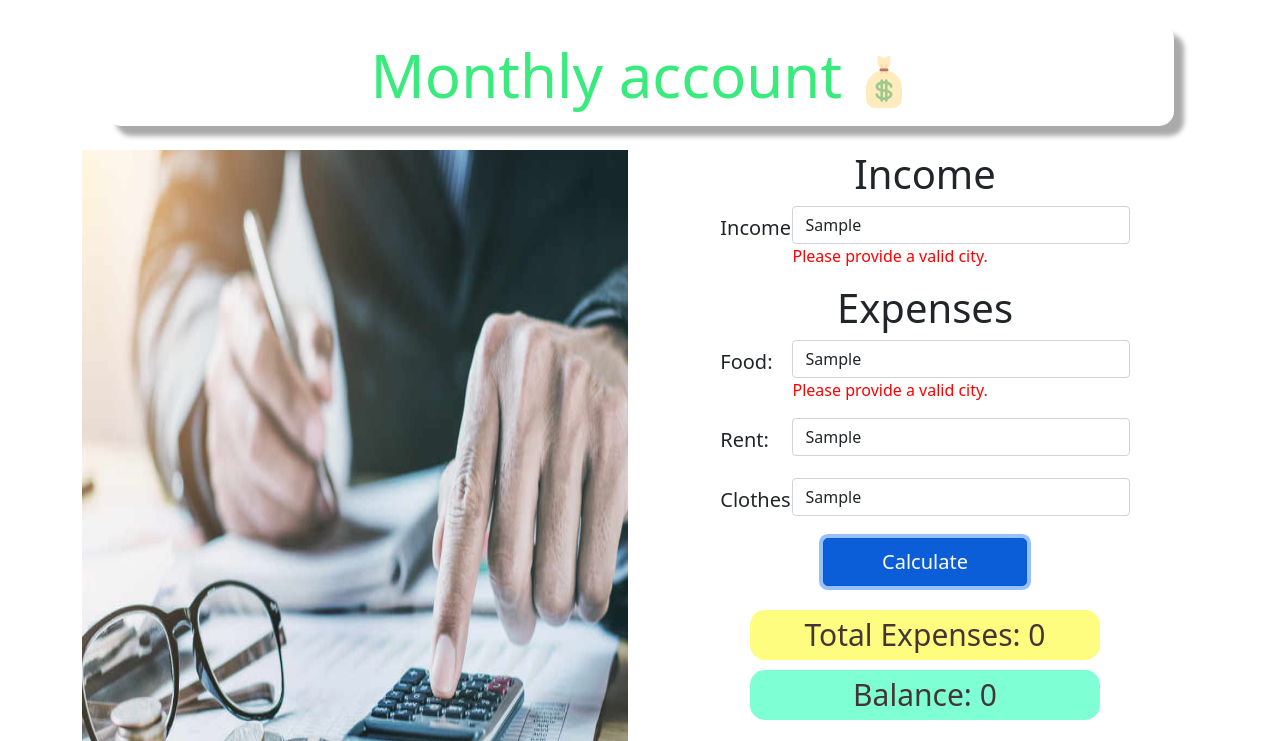
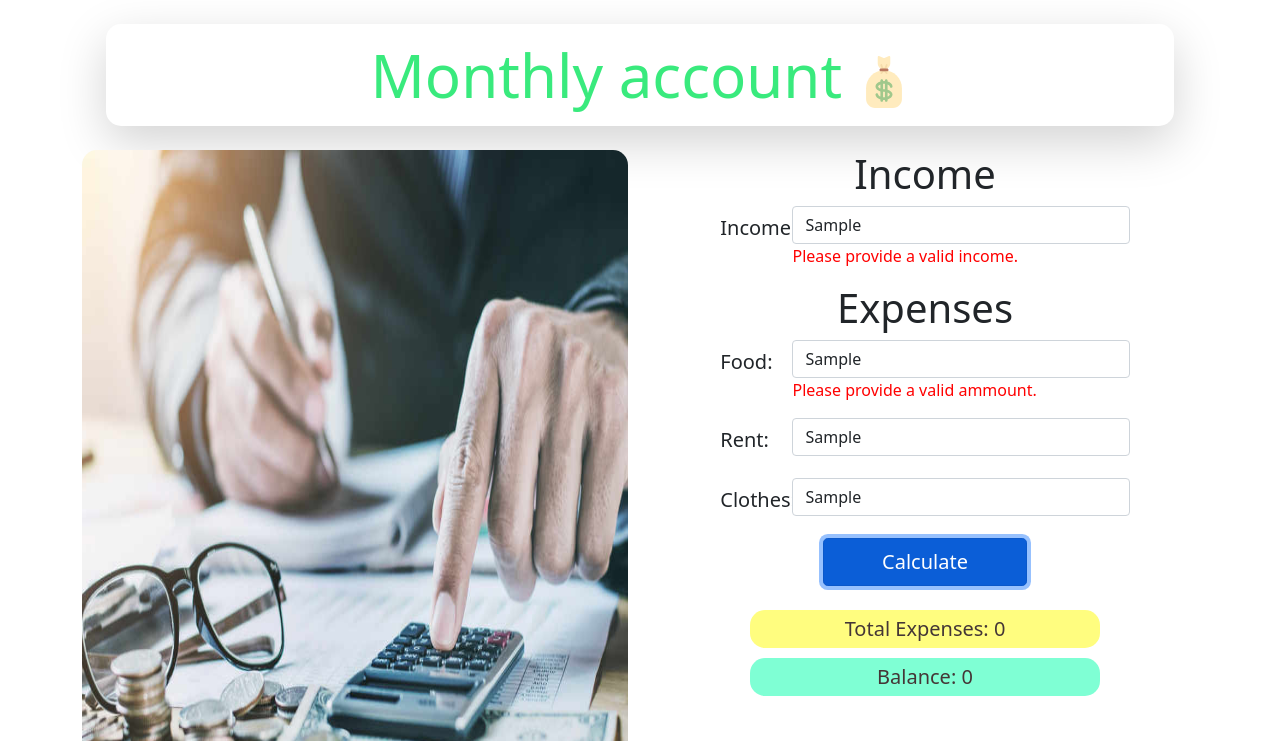
Before and after one commit to Reduan413/money-master, a plain HTML site: page index.html in a window 1280 px wide. Both pictures are taken after typing "Sample", "Sample", "Sample", "Sample", "Sample" into the empty fields and a click on the button "Calculate". Shown: the top 741 px of the page. Drawn offline with nearby package versions, Linux system fonts and the light colour scheme.

Commit message:
add update

```diff
--- a/index.html
+++ b/index.html
@@ -26,7 +26,7 @@
   </head>
   <body>
     <main class="container mb-5">
-      <h1 class="text-center m-4 top-heading">
+      <h1 class="text-center m-4 top-heading shadow-lg">
         Monthly account
         <img src="images/money-bag.svg" class="heading-img" alt="" />
       </h1>
@@ -43,7 +43,7 @@
               >
               <div class="col-sm-10">
                 <input type="text" class="form-control" id="inputIncome" />
-                <div class="feedback" id="incomeFeedback">Please provide a valid city.</div>
+                <div class="feedback" id="incomeFeedback">Please provide a valid income.</div>
                 <div class="feedback" id="incomeFeedback2">Income balance is more then Expenses</div>
               </div>
             </div>
@@ -54,7 +54,7 @@
               >
               <div class="col-sm-10">
                 <input type="text" class="form-control" id="inputFood" />
-                <div class="feedback" id="foodFeedback"/>Please provide a valid city.</div>
+                <div class="feedback" id="foodFeedback"/>Please provide a valid ammount.</div>
               </div>
             </div>
             <div class="mb-3 row">
@@ -63,7 +63,7 @@
               >
               <div class="col-sm-10">
                 <input type="text" class="form-control" id="inputRent" />
-                <div class="feedback" id="rentFeedback">Please provide a valid city.</div>
+                <div class="feedback" id="rentFeedback">Please provide a valid ammount.</div>
               </div>
             </div>
             <div class="mb-3 row">
@@ -72,7 +72,7 @@
               >
               <div class="col-sm-10">
                 <input type="text" class="form-control" id="inputClothes" />
-                <div class="feedback" id="clothesFeedback">Please provide a valid city.</div>
+                <div class="feedback" id="clothesFeedback">Please provide a valid ammount.</div>
               </div>
             </div>
             <div class="d-grid gap-2 col-6 mx-auto">
@@ -99,7 +99,7 @@
                 </div>
               </div>
               <div class="feedback"  id="saveFeedback">
-                Please provide a valid city.
+                Please provide a valid ammount.
               </div>
               <div class="feedback"  id="saveFeedback2">
                 Your saveing Percentage is more then your Income.
--- a/js/app.js
+++ b/js/app.js
@@ -1,28 +1,35 @@
 //calculate expenses
 function expenses() {
+  //get expenses input
   const foodInput = document.getElementById("inputFood").value;
   const rentInput = document.getElementById("inputRent").value;
   const clothesInput = document.getElementById("inputClothes").value;
+
+  //converting the value in number
   const food = parseInt(foodInput);
   const rent = parseInt(rentInput);
   const clothes = parseInt(clothesInput);
 
   let totalExpenses = 0;
+  console.log(totalExpenses)
 
+  //check expenses input value & sum the values
   if (isNaN(food) || food < 0) {
     document.getElementById("foodFeedback").classList.add("active");
   } else if (isNaN(rent) || rent < 0) {
     document.getElementById("rentFeedback").classList.add("active");
+    document.getElementById("foodFeedback").classList.remove("active");
   } else if (isNaN(clothes) || clothes < 0) {
     document.getElementById("clothesFeedback").classList.add("active");
+    document.getElementById("rentFeedback").classList.remove("active");
   } else {
     totalExpenses = food + rent + clothes;
     document.getElementById("foodFeedback").classList.remove("active");
     document.getElementById("rentFeedback").classList.remove("active");
     document.getElementById("clothesFeedback").classList.remove("active");
   }
-
-  //display expenses
+console.log(totalExpenses)
+  //display & return expenses
   const displayExpenses = document.getElementById("expensesBalance");
   displayExpenses.innerHTML = totalExpenses;
   return totalExpenses;
@@ -30,10 +37,14 @@ function expenses() {
 
 //calculate balance
 document.getElementById("calculateBtn").addEventListener("click", function () {
+  //get & converting income input
   const incomeInput = document.getElementById("inputIncome").value;
   const income = parseInt(incomeInput);
+
+  //get totalExpenses from expenses function
   const totalExpenses = expenses();
 
+  //calculate the total balance
   let balance = 0;
   if (isNaN(income) || income < 0) {
     document.getElementById("incomeFeedback").classList.add("active");
@@ -59,12 +70,17 @@ document.getElementById("calculateBtn").addEventListener("click", function () {
 
 //calculate percentage
 function percentageCalculate() {
+  //get the input & percentage values
   const incomeInput = document.getElementById("inputIncome").value;
+  const saveInput = document.getElementById("inputSave").value;
+
+  //converting the income & percentage values to number
   const income = parseInt(incomeInput);
-  const saveInput = document.getElementById("inputSave").value;
   const savePercentage = parseInt(saveInput);
+
+  //check the values and calculate the save ammount
   let saveBalance = 0;
-  if (isNaN(savePercentage) || savePercentage < 0 || isNaN(income)) {
+  if (isNaN(savePercentage) || savePercentage < 0 || isNaN(income) || income < 0) {
     document.getElementById("saveFeedback").classList.add("active");
     document.getElementById("saveFeedback2").classList.remove("active");
   } else {
@@ -78,28 +94,33 @@ function percentageCalculate() {
     }
   }
 
-  //display save balance
+  //display & return save balance
   const saveBalanceDisplay = document.getElementById("saveBalance");
   saveBalanceDisplay.innerHTML = saveBalance;
   return saveBalance;
 }
 //calculate remaining balance
 document.getElementById("saveBtn").addEventListener("click", function () {
+  //get total balance and saveing balance
   const totalBalanceText = document.getElementById("totalBalance").innerText;
+  const saveAmmountText = percentageCalculate();
+
+  //converting the getting values
   const totalBalance = parseInt(totalBalanceText);
-  const saveAmmountText = percentageCalculate();
   const saveAmmount = parseInt(saveAmmountText);
+
   let remainingBalance = 0;
   //calculate remaining balance
-  if(isNaN(totalBalance) == false) {
-    if(saveAmmount < totalBalance) {
-        remainingBalance = totalBalance - saveAmmount;
-        document.getElementById("remainingBalance").style.color = "rgb(68, 54, 54)";
-        document.getElementById("remainingFeedback").classList.remove("active");
-    }else{
-        remainingBalance = totalBalance - saveAmmount;
-        document.getElementById("remainingBalance").style.color = "red";
-        document.getElementById("remainingFeedback").classList.add("active");
+  if (isNaN(totalBalance) == false) {
+    if (saveAmmount < totalBalance) {
+      remainingBalance = totalBalance - saveAmmount;
+      document.getElementById("remainingBalance").style.color =
+        "rgb(68, 54, 54)";
+      document.getElementById("remainingFeedback").classList.remove("active");
+    } else {
+      remainingBalance = totalBalance - saveAmmount;
+      document.getElementById("remainingBalance").style.color = "red";
+      document.getElementById("remainingFeedback").classList.add("active");
     }
   }
 
--- a/style.css
+++ b/style.css
@@ -3,13 +3,13 @@
     font-size: 60px;
     padding: 15px;
     border-radius: 15px;
-    box-shadow:  10px 10px 5px #aaaaaa;
 }
 .heading-img{
     width:5%;
 }
 .top-img img{
-    height:800px;
+    height:730px;
+    border-radius: 15px;
 }
 .disply,.saveDisply{
     width:350px;
@@ -18,7 +18,7 @@
     margin-bottom:10px;
     padding: 7px;
     border-radius: 15px;
-    font-size: 30px;
+    font-size: 20px;
     color: rgb(68, 54, 54);
 
 }
@@ -33,7 +33,6 @@
     background-color: rgb(91, 230, 223);
 }
 .saveDisply:last-child{
-    padding: 5px;
     background-color: aquamarine;
 }
 .feedback{
```
